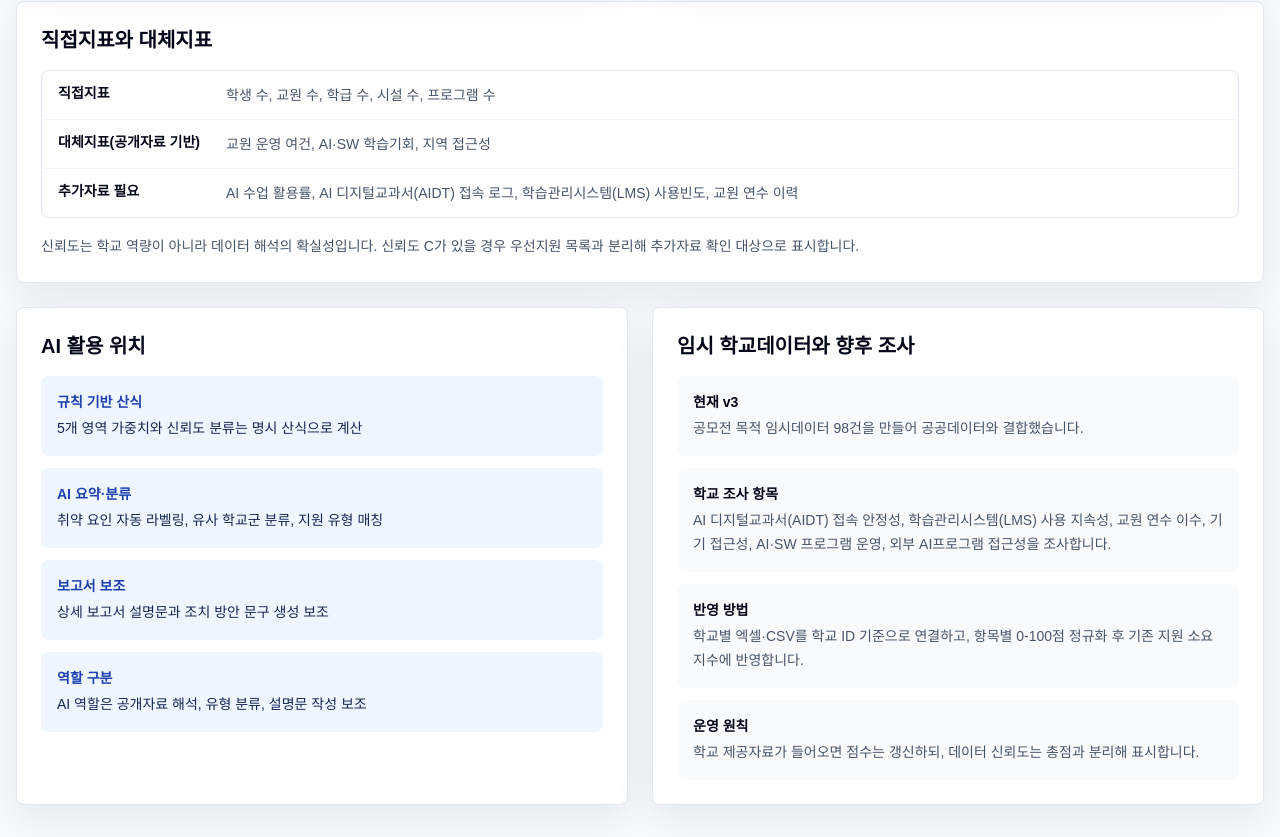
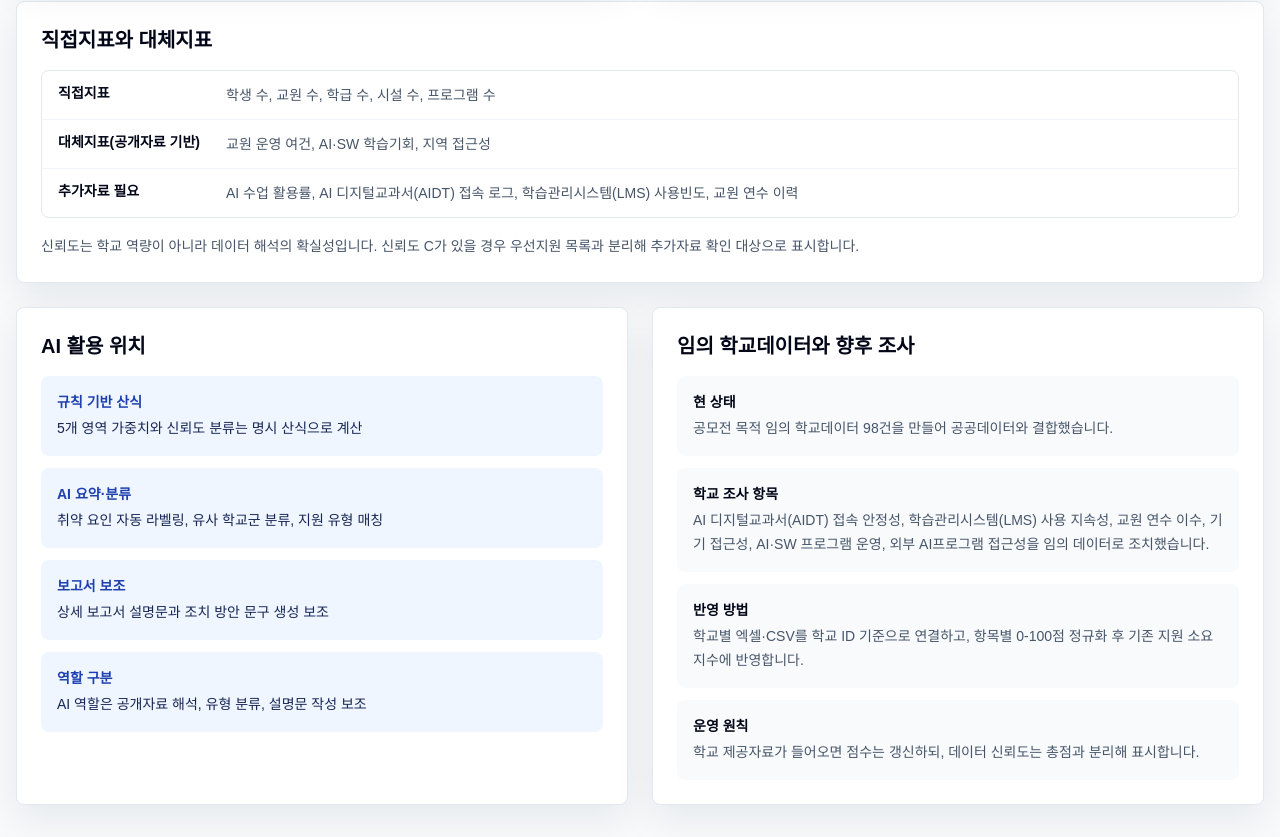
Before and after one commit to SeungMin-Park-psm1757/ai_education_gapmap, a Next.js app: page /data in a window 1280 px wide. Shown: the part 1603-2440 px from the top of the page. Built offline with nearby package versions, Linux system fonts and the light colour scheme.

Commit message:
Rename temporary school data copy

```diff
--- a/app/data/page.tsx
+++ b/app/data/page.tsx
@@ -141,11 +141,11 @@ export default function DataPage() {
         </div>
 
         <div className="rounded-lg border border-slate-200 bg-white p-6 shadow-soft">
-          <h2 className="text-xl font-black text-slate-950">임시 학교데이터와 향후 조사</h2>
+          <h2 className="text-xl font-black text-slate-950">임의 학교데이터와 향후 조사</h2>
           <div className="mt-4 grid gap-3">
             {[
-              ["현재 v3", "공모전 목적 임시데이터 98건을 만들어 공공데이터와 결합했습니다."],
-              ["학교 조사 항목", "AI 디지털교과서(AIDT) 접속 안정성, 학습관리시스템(LMS) 사용 지속성, 교원 연수 이수, 기기 접근성, AI·SW 프로그램 운영, 외부 AI프로그램 접근성을 조사합니다."],
+              ["현 상태", "공모전 목적 임의 학교데이터 98건을 만들어 공공데이터와 결합했습니다."],
+              ["학교 조사 항목", "AI 디지털교과서(AIDT) 접속 안정성, 학습관리시스템(LMS) 사용 지속성, 교원 연수 이수, 기기 접근성, AI·SW 프로그램 운영, 외부 AI프로그램 접근성을 임의 데이터로 조치했습니다."],
               ["반영 방법", "학교별 엑셀·CSV를 학교 ID 기준으로 연결하고, 항목별 0-100점 정규화 후 기존 지원 소요 지수에 반영합니다."],
               ["운영 원칙", "학교 제공자료가 들어오면 점수는 갱신하되, 데이터 신뢰도는 총점과 분리해 표시합니다."]
             ].map(([label, text]) => (
--- a/app/page.tsx
+++ b/app/page.tsx
@@ -37,7 +37,7 @@ export default function HomePage() {
               {[
                 ["공공데이터", "NEIS, 학교알리미,\n교육통계, 교육청 공개자료"],
                 [
-                  "임시데이터 구축(공모전 목적)",
+                  "임의데이터 구축(공모전 목적)",
                   "AI 디지털교과서(AIDT) 접속 안정성,\n학습관리시스템(LMS) 사용 지속성,\n교원 연수 이수, 기기 접근성,\nAI·SW 프로그램 운영,\n외부 AI프로그램 접근성"
                 ],
                 ["AI 활용", "취약 요인 라벨링, 유사 학교군 분류,\n지원 유형 매칭"],
--- a/components/gap-map.tsx
+++ b/components/gap-map.tsx
@@ -190,7 +190,7 @@ export function GapMap({
                 ["학교", scores.length],
                 ["가상 배치", scores.length],
                 ["평균", average(scores)],
-                ["임시", manifest.counts?.schoolAdditionalData ?? scores.length]
+                ["임의", manifest.counts?.schoolAdditionalData ?? scores.length]
               ].map(([label, value]) => (
                 <div key={label} className="rounded-md bg-slate-50 px-3 py-2">
                   <p className="text-xs font-bold text-slate-500">{label}</p>
@@ -348,7 +348,7 @@ export function GapMap({
             </div>
             <div className="border-b border-slate-100 pb-4">
               <div className="flex items-center justify-between gap-3 text-sm">
-                <span className="font-bold text-slate-600">임시데이터 구축</span>
+                <span className="font-bold text-slate-600">임의데이터 구축</span>
                 <span className="font-black text-slate-950">{temporaryRecordCount}건</span>
               </div>
               <ul className="mt-3 space-y-1 text-sm leading-6 text-slate-600">
```
